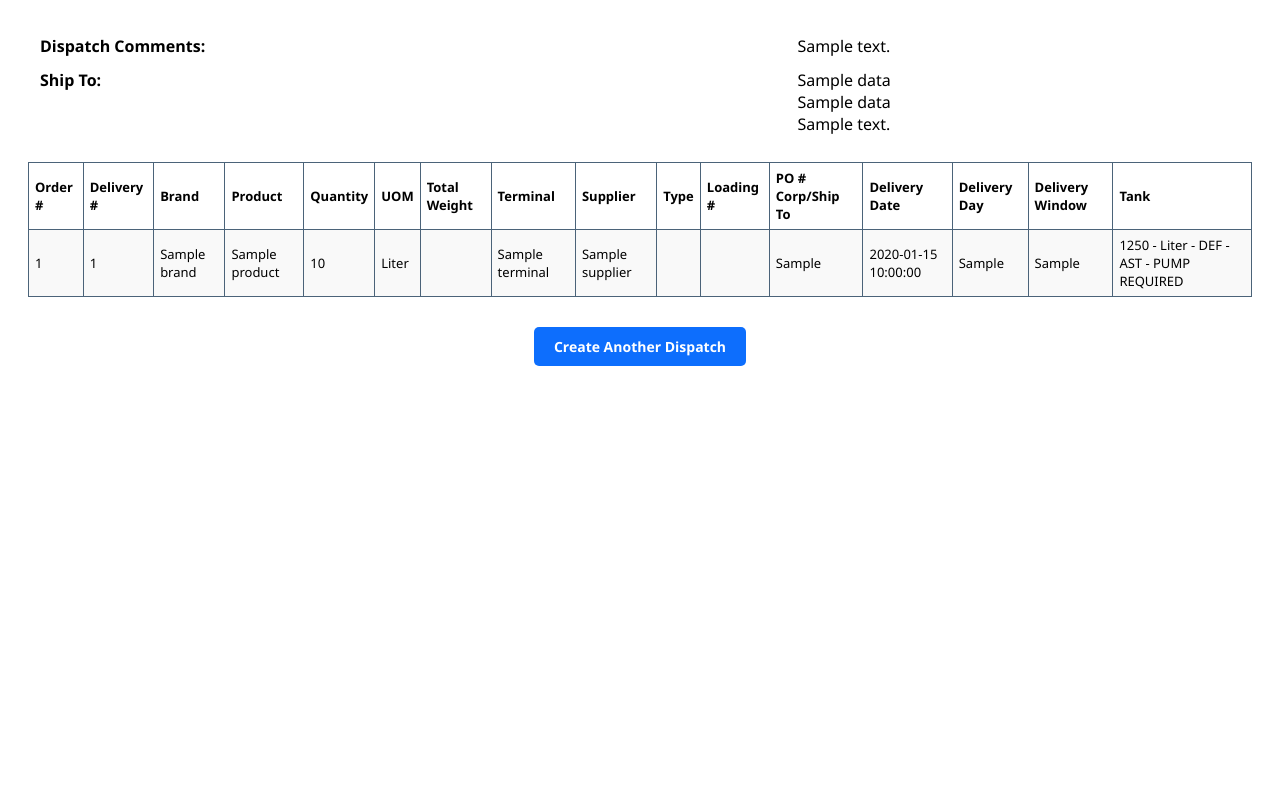
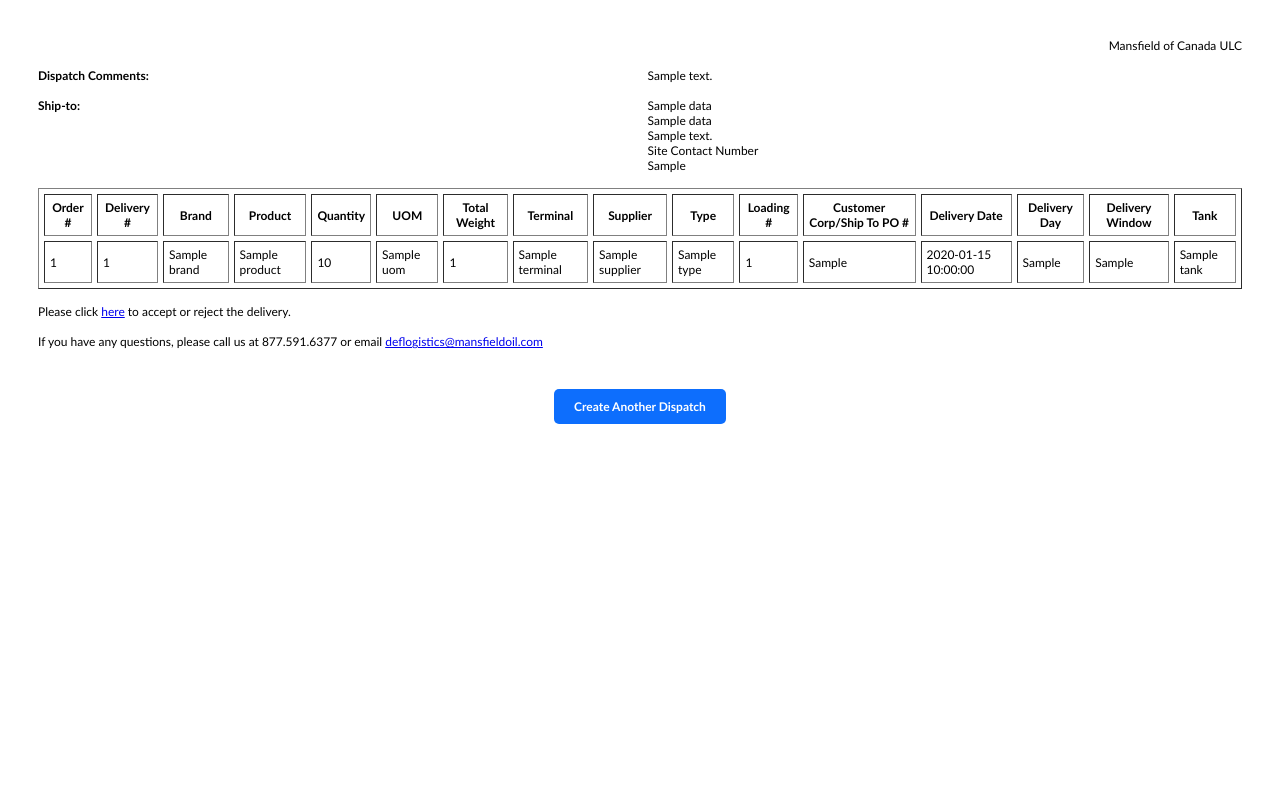
Before and after one commit to Dborga/dispatch, a Flask app: template templates/result.html in a window 1280 px wide. Run offline with Flask 3, Linux system fonts and the light colour scheme; the template is opened without the code that fills it: most values are stand-ins (such as "Sample title", 1, 10 or a date in 2020).

Commit message:
dispatch layout update

```diff
--- a/app.py
+++ b/app.py
@@ -5,7 +5,7 @@ app = Flask(__name__)
 
 @app.route('/')
 def form():
-    return render_template('form.html')  # Uses your existing form.html
+    return render_template('form.html')
 
 @app.route('/result', methods=['POST'])
 def result():
@@ -20,8 +20,33 @@ def result():
 
     for i in range(6):
         suffix = f"_{i}" if i > 0 else ""
-        # Only add if there's a product or PO field
         if form.get(f"product{suffix}") or form.get(f"corporate_po{suffix}"):
+            raw_date = form.get(f"delivery_date{suffix}")
+            delivery_date = ""
+            delivery_day = ""
+            if raw_date:
+                try:
+                    parsed = datetime.strptime(raw_date, "%Y-%m-%d")
+                    delivery_date = parsed.strftime("%m/%d/%Y")
+                    delivery_day = parsed.strftime("%A")
+                except ValueError:
+                    pass
+
+            terminal = form.get(f"terminal{suffix}", "")
+            container = form.get(f"container{suffix}", "")
+            supplier = ""
+
+            if "943 Delson" in terminal:
+                supplier = "Mansfield of Canada ULC"
+            elif "Niagara Falls" in terminal:
+                supplier = "Mansfield of Canada ULC" if container == "Diesel Exhaust Fluid 1-1250" else "Oleo Energies Inc"
+            elif "Ponoka" in terminal:
+                supplier = "CBluO (DBA)"
+            elif "Longueuil" in terminal:
+                supplier = "Crevier Lubricant Inc"
+            elif "Kitchener" in terminal:
+                supplier = "FS Partners"
+
             delivery = {
                 "order_number": form.get("order_number"),
                 "delivery_number": form.get("delivery_number"),
@@ -29,38 +54,17 @@ def result():
                 "product": form.get(f"product{suffix}"),
                 "quantity": form.get(f"quantity{suffix}"),
                 "corporate_po": form.get(f"corporate_po{suffix}"),
-                "delivery_window": form.get(f"delivery_window{suffix}"),
-                "terminal": form.get(f"terminal{suffix}"),
-                "supplier": "",
-                "delivery_date": "",
-                "delivery_day": ""
+                "delivery_window": form.get(f"delivery_window{suffix}", ""),  # Optional
+                "terminal": terminal,
+                "supplier": supplier,
+                "delivery_date": delivery_date,
+                "delivery_day": delivery_day,
+                "uom": "Liter",
+                "total_weight": "",
+                "type": "",
+                "loading_number": "",
+                "tank": "1250 - Liter - DEF - AST - PUMP REQUIRED"
             }
-
-            raw_date = form.get(f"delivery_date{suffix}")
-            if raw_date:
-                try:
-                    parsed = datetime.strptime(raw_date, "%Y-%m-%d")
-                    delivery["delivery_date"] = parsed.strftime("%m/%d/%Y")
-                    delivery["delivery_day"] = parsed.strftime("%A")
-                except ValueError:
-                    pass
-
-            terminal = delivery["terminal"]
-            container = form.get(f"container{suffix}")
-
-            if "943 Delson MCU DEF INV" in terminal:
-                delivery["supplier"] = "Mansfield of Canada ULC"
-            elif "Niagara Falls ON-Oleo Energies" in terminal:
-                if container == "Diesel Exhaust Fluid 1-1250":
-                    delivery["supplier"] = "Mansfield of Canada ULC"
-                elif container == "Packaged":
-                    delivery["supplier"] = "Oleo Energies Inc"
-            elif "Ponoka AB-CBluO" in terminal:
-                delivery["supplier"] = "CBluO (DBA)"
-            elif "Longueuil QC-Crevier" in terminal:
-                delivery["supplier"] = "Crevier Lubricant Inc"
-            elif "Kitchener ON-FS Partners" in terminal:
-                delivery["supplier"] = "FS Partners"
 
             data["deliveries"].append(delivery)
 
--- a/templates/result.html
+++ b/templates/result.html
@@ -1,87 +1,34 @@
+<!DOCTYPE html>
 <html>
 <head>
   <meta charset="UTF-8">
   <title>Dispatch Summary</title>
-  <style>
-    body {
-      font-family: "Segoe UI", Arial, sans-serif;
-      background-color: white;
-      padding: 20px;
-      font-size: 14px;
-    }
-    .header-table {
-      width: 100%;
-      margin-bottom: 20px;
-    }
-    .header-table td {
-      vertical-align: top;
-      padding: 5px 10px;
-    }
-    .label {
-      font-weight: bold;
-    }
-    .box {
-      padding: 10px;
-    }
-    .summary-table {
-      width: 100%;
-      border-collapse: collapse;
-      font-size: 13px;
-    }
-    .summary-table th,
-    .summary-table td {
-      border: 1px solid #4b6379;
-      padding: 6px;
-      text-align: left;
-      vertical-align: middle;
-    }
-    .summary-table th {
-      background-color: white;
-      color: black;
-    }
-    .summary-table td {
-      background-color: #f9f9f9;
-    }
-    .multiline {
-      white-space: pre-line;
-    }
-    .text-center {
-      text-align: center;
-      margin-top: 30px;
-    }
-    .btn {
-      display: inline-block;
-      padding: 10px 20px;
-      font-size: 14px;
-      font-weight: bold;
-      color: white;
-      background-color: #0d6efd;
-      border: none;
-      border-radius: 5px;
-      text-decoration: none;
-    }
-    .btn:hover {
-      background-color: #0b5ed7;
-    }
-  </style>
 </head>
-<body>
-  <table class="header-table">
+<body style="font-family:Calibri,Verdana,Arial; font-size:12px; color:black; background:white; padding:20px;">
+
+<!-- Header Info -->
+<table border="0" cellpadding="5" cellspacing="5" style="font-family:Calibri,Verdana,Arial; font-size:12px;">
   <tr>
-      <td class="label">Dispatch Comments:</td>
-      <td class="box">{{ data.dispatch_comments }}</td>
+    <td colspan="2" align="right">Mansfield of Canada ULC</td>
   </tr>
   <tr>
-      <td class="label">Ship To:</td>
-      <td class="box">
+    <td valign="top"><strong>Dispatch Comments:</strong></td>
+    <td>{{ data.dispatch_comments }}</td>
+  </tr>
+  <tr>
+    <td valign="top"><strong>Ship-to:</strong></td>
+    <td>
       {{ data.customer_name }}<br>
       {{ data.shipto_name }}<br>
-        {{ data.site_address }}
+      {{ data.site_address }}<br>
+      Site Contact Number<br>
+      {{ data.site_contact }}
     </td>
   </tr>
-  </table>
-
-  <table class="summary-table">
+  <tr>
+    <td colspan="2">
+      <!-- Final Table -->
+      <table border="1" cellpadding="5" cellspacing="5" style="font-family:Calibri,Verdana,Arial; font-size:12px; width:100%;">
         <thead>
           <tr>
             <th>Order #</th>
@@ -95,7 +42,7 @@
             <th>Supplier</th>
             <th>Type</th>
             <th>Loading #</th>
-        <th>PO # Corp/Ship To</th>
+            <th>Customer Corp/Ship To  PO #</th>
             <th>Delivery Date</th>
             <th>Delivery Day</th>
             <th>Delivery Window</th>
@@ -110,24 +57,41 @@
             <td>{{ delivery.brand }}</td>
             <td>{{ delivery.product }}</td>
             <td>{{ delivery.quantity }}</td>
-        <td>Liter</td>
-        <td></td>
-        <td class="multiline">{{ delivery.terminal }}</td>
+            <td>{{ delivery.uom }}</td>
+            <td>{{ delivery.total_weight }}</td>
+            <td>{{ delivery.terminal }}</td>
             <td>{{ delivery.supplier }}</td>
-        <td></td>
-        <td></td>
+            <td>{{ delivery.type }}</td>
+            <td>{{ delivery.loading_number }}</td>
             <td>{{ delivery.corporate_po }}</td>
             <td>{{ delivery.delivery_date }}</td>
             <td>{{ delivery.delivery_day }}</td>
             <td>{{ delivery.delivery_window }}</td>
-        <td>1250 - Liter - DEF - AST - PUMP REQUIRED</td>
+            <td>{{ delivery.tank }}</td>
           </tr>
           {% endfor %}
         </tbody>
       </table>
+    </td>
+  </tr>
+  <tr>
+    <td colspan="2">
+      Please click <a href="http://orders.entinuum.com/Orders/AcceptRejectDispatch.aspx">here</a> to accept or reject the delivery.
+    </td>
+  </tr>
+  <tr>
+    <td colspan="2">
+      If you have any questions, please call us at 877.591.6377 or email <a href="mailto:deflogistics@mansfieldoil.com">deflogistics@mansfieldoil.com</a>
+    </td>
+  </tr>
+</table>
 
-  <div class="text-center">
-    <a href="{{ url_for('form') }}" class="btn">Create Another Dispatch</a>
+<!-- Footer -->
+<div style="text-align:center; margin-top:30px;">
+  <a href="{{ url_for('form') }}" style="display:inline-block; padding:10px 20px; background:#0d6efd; color:white; text-decoration:none; font-weight:bold; border-radius:5px;">
+    Create Another Dispatch
+  </a>
 </div>
+
 </body>
 </html>
```
Lines whose indentation alone changed are shown as unchanged.
